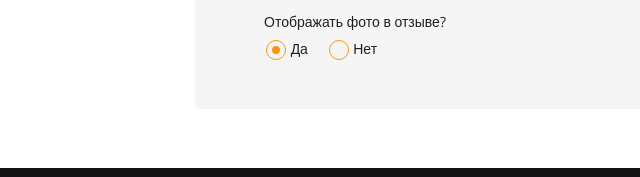
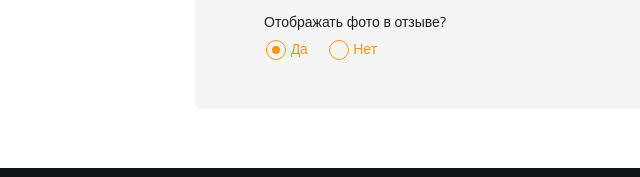
Before and after one commit to axtew/axtew.github.io, a plain HTML site: page fitness/reviews/reviews.html in a window 1280 px wide. Shown: the part 1864-2041 px from the top of the page, 95-735 px from the left. Drawn offline with nearby package versions, Linux system fonts and the light colour scheme.

Commit message:
init commit

```diff
--- a/fitness/css/blocks/form.css
+++ b/fitness/css/blocks/form.css
@@ -98,6 +98,7 @@
 .form__controls-value {
   position: relative;
   cursor: pointer;
+  color: #f89513;
 }
 
 .form__radio {
```
